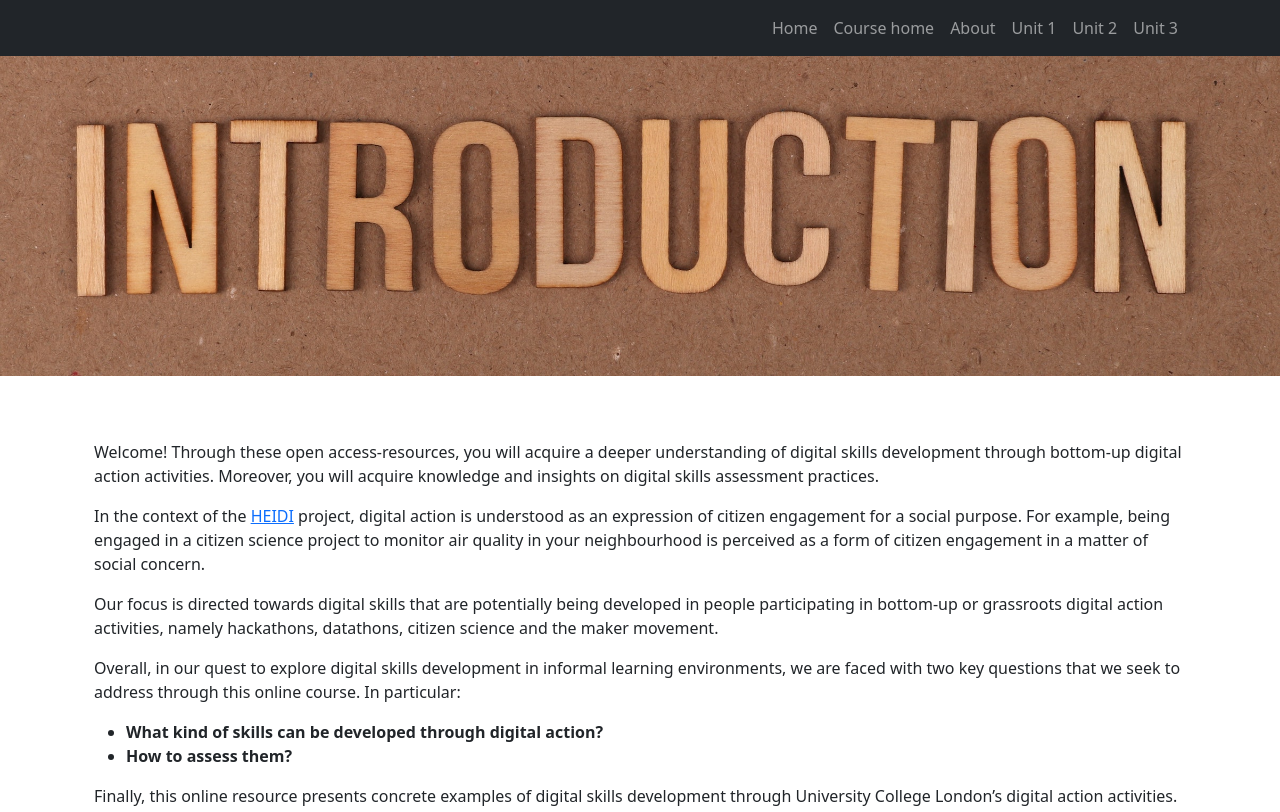
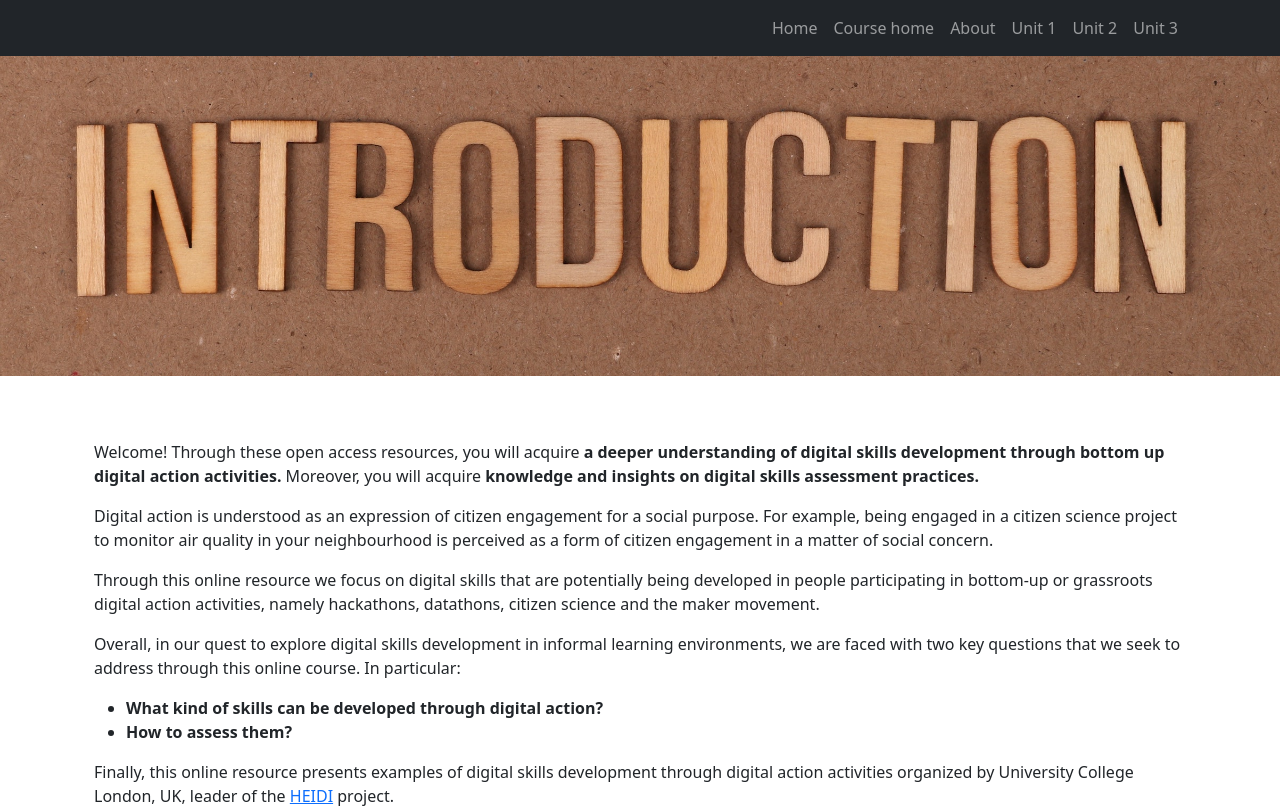
Before and after one commit to web2learn/digital-actions, a plain HTML site: page introduction.html in a window 1280 px wide. Shown: the top 812 px of the page. Drawn offline with nearby package versions, Linux system fonts and the light colour scheme.

Commit message:
Katerina's update

```diff
--- a/introduction.html
+++ b/introduction.html
@@ -42,12 +42,12 @@
                 <div class="row gx-4 justify-content">
                     <div class="col-lg">
                 <p class="display-12">Welcome!
-Through these open access-resources, you will acquire a deeper understanding of digital skills development through bottom-up digital action activities. Moreover, you will acquire knowledge and insights on digital skills assessment practices.
+Through these open access resources, you will acquire <b>a deeper understanding of digital skills development through bottom up digital action activities.</b> Moreover, you will acquire <b>knowledge and insights on digital skills assessment practices.</b>
 </p>
-                        <p>In the context of the <a href="https://heidiproject.eu/?lang=el">HEIDI</a> project, digital action is understood as an expression of citizen engagement for a social purpose. For example, being engaged in a citizen science project to monitor air quality in your neighbourhood is perceived as a form of citizen engagement in a matter of social concern.</p>
-                        <p>Our focus is directed towards digital skills that are potentially being developed in people participating in bottom-up or grassroots digital action activities, namely hackathons, datathons, citizen science and the maker movement.</p><p>Overall, in our quest to explore digital skills development in informal learning environments, we are faced with two key questions that we seek to address through this online course. In particular:
+                        <p>Digital action is understood as an expression of citizen engagement for a social purpose. For example, being engaged in a citizen science project to monitor air quality in your neighbourhood is perceived as a form of citizen engagement in a matter of social concern.</p>
+                        <p>Through this online resource we focus on digital skills that are potentially being developed in people participating in bottom-up or grassroots digital action activities, namely hackathons, datathons, citizen science and the maker movement.</p><p>Overall, in our quest to explore digital skills development in informal learning environments, we are faced with two key questions that we seek to address through this online course. In particular:
 </p><ul><li><b>What kind of skills can be developed through digital action?</b></li>
-                        <li><b>How to assess them?</b></li></ul><p>Finally, this online resource presents concrete examples of digital skills development through University College London’s digital action activities.</p>
+                        <li><b>How to assess them?</b></li></ul><p>Finally, this online resource presents examples of digital skills development through digital action activities organized by University College London, UK, leader of the <a href="https://heidiproject.eu/?lang=el">HEIDI</a> project.</p>
                         <br>
                         <center><img style="max-width: 100%; height: auto; width: 500px"  src="https://images.unsplash.com/photo-1559887503-9649648bb468?ixlib=rb-1.2.1&ixid=MnwxMjA3fDB8MHxwaG90by1wYWdlfHx8fGVufDB8fHx8&auto=format&fit=crop&w=3603&q=80"></center>
                         <br>
```
